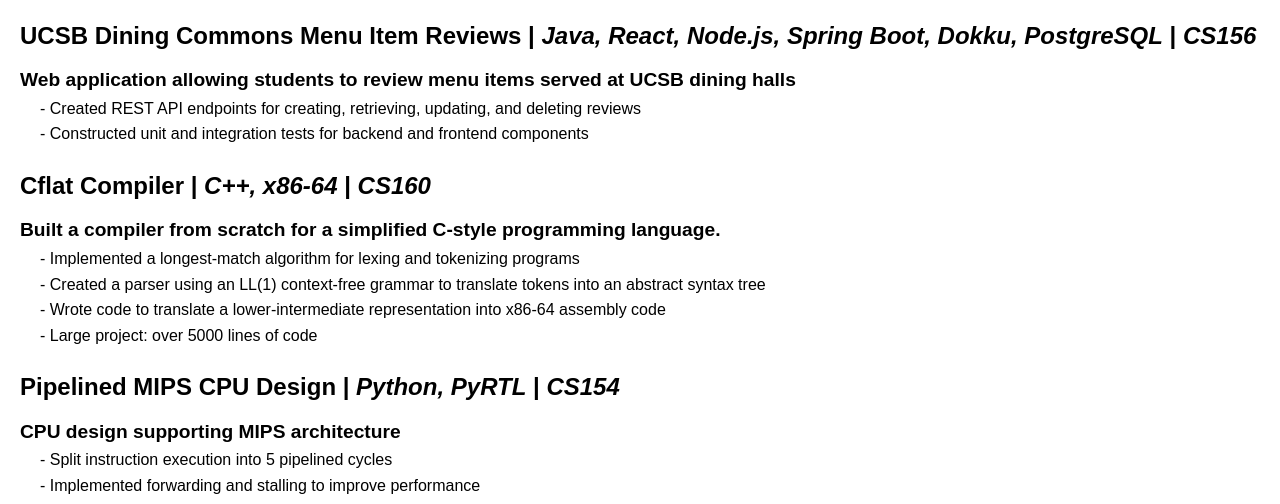
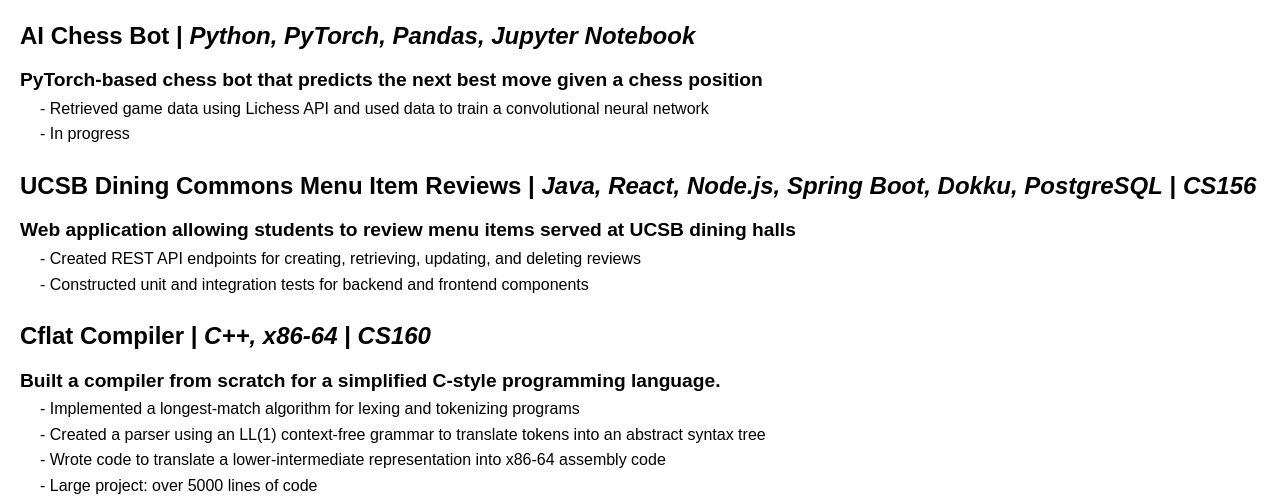
Before and after one commit to st4lemon/st4lemon.github.io, a plain HTML site: page projects.html in a window 1280 px wide. Shown: the part 261-765 px from the top of the page. Drawn offline with Linux system fonts and the light colour scheme.

Commit message:
updated projects 1/8/2025

```diff
--- a/projects.html
+++ b/projects.html
@@ -17,6 +17,15 @@
     <header>
         <h1>Projects</h1>
     </header>
+
+    <section>
+        <h2>AI Chess Bot | <i>Python, PyTorch, Pandas, Jupyter Notebook</i></h2>
+        <h3>PyTorch-based chess bot that predicts the next best move given a chess position</h3>
+        <ul>
+            <li>- Retrieved game data using Lichess API and used data to train a convolutional neural network</li>
+            <li>- In progress</li>
+        </ul>
+    </section>
 
     <section>
         <h2>UCSB Dining Commons Menu Item Reviews | <i>Java, React, Node.js, Spring Boot, Dokku, PostgreSQL</i> | <i>CS156</i></h2>
```
